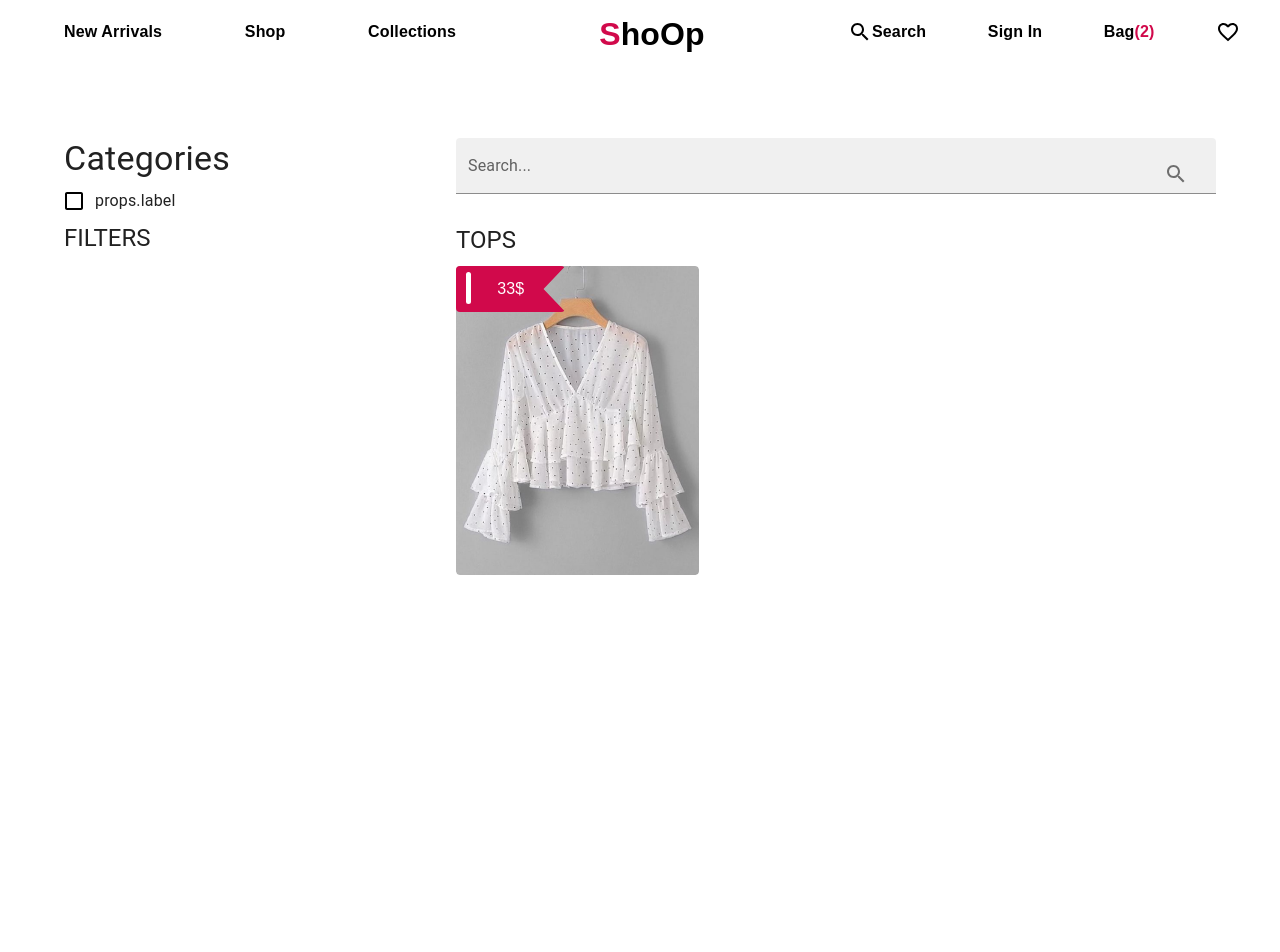
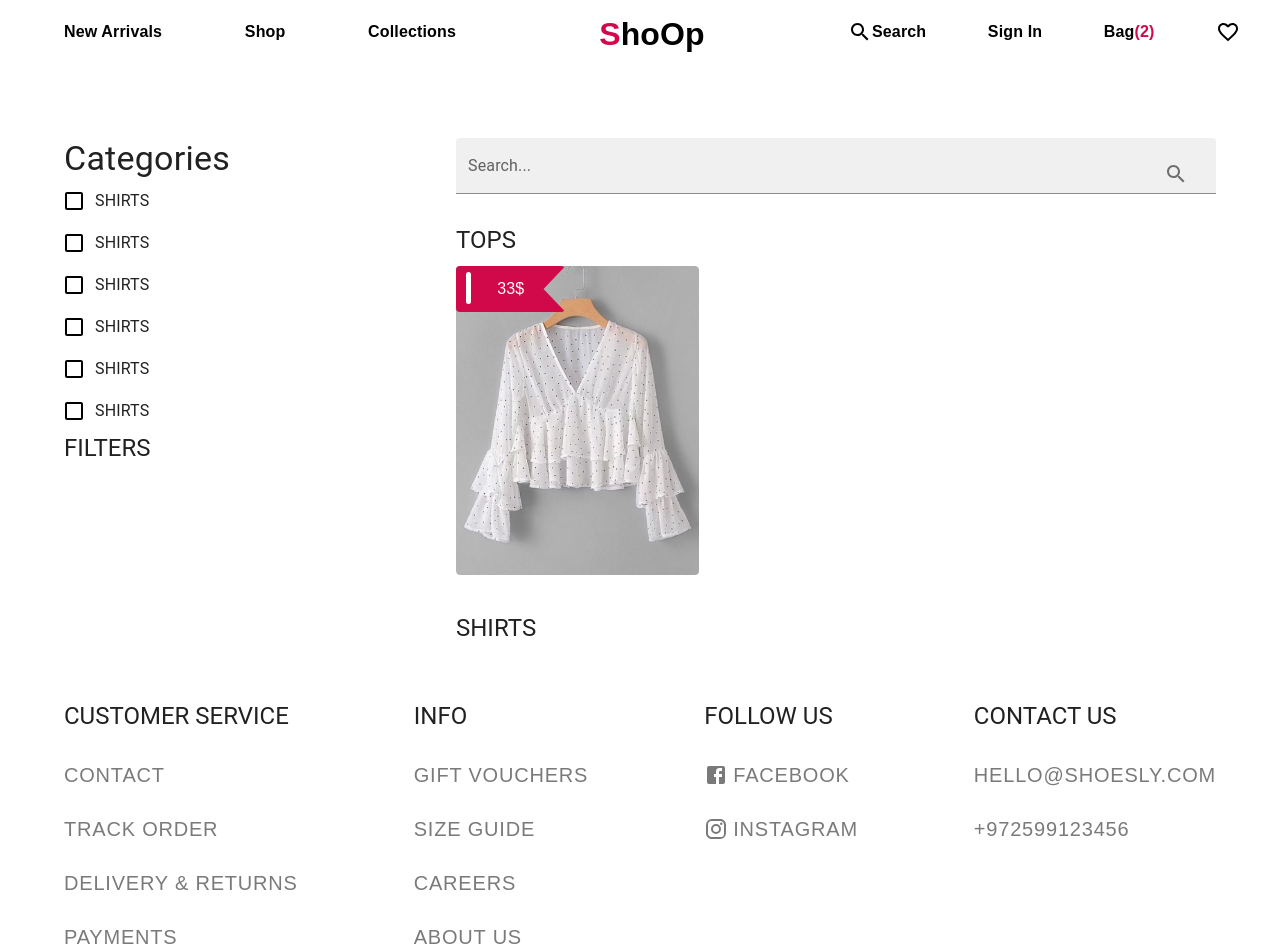
Before and after one commit to G-Gateway-React/ecommerce-MB, a React (Create React App) app: page / in a window 1280 px wide. Shown: the top 952 px of the page. Before the commit the page ends 800 px from the top, so only its background shows below. Built offline with nearby package versions, Linux system fonts and the light colour scheme; a web font is replaced by a local one.

Commit message:
create footer section

```diff
--- a/src/App.tsx
+++ b/src/App.tsx
@@ -3,6 +3,7 @@ import Home from './pages/home/Home'
 import CssBaseline from '@mui/material/CssBaseline';
 import {GlobalStyle} from './style/globalStyle'
 import Catalog from './pages/catalog/Catalog';
+import Footer from './components/footer/Footer';
 
 
 const App: React.FC = () => {
@@ -11,6 +12,7 @@ const App: React.FC = () => {
       <CssBaseline />
       {/* <Home /> */}
       <Catalog />
+      <Footer />
     </GlobalStyle>
   );
 };
--- a/src/components/checkboxCatalog/CheckBoxCatalog.tsx
+++ b/src/components/checkboxCatalog/CheckBoxCatalog.tsx
@@ -1,6 +1,10 @@
 import { FormControlLabel, Checkbox } from "@mui/material";
 
-const CheckBoxCatalog = () => {
+type CheckBoxCatalogProps = {
+  text: string;
+}
+
+const CheckBoxCatalog = (props: CheckBoxCatalogProps) => {
   return (
     <>
       <FormControlLabel
@@ -14,7 +18,7 @@ const CheckBoxCatalog = () => {
             }}
           />
         }
-        label={'props.label'}
+        label={props.text}
       />
     </>
   );
--- /dev/null
+++ b/src/components/footer/Footer.tsx
@@ -0,0 +1,106 @@
+import React from "react";
+import { FooterSection, FooterList } from "./footerComStyle";
+import { Container, Grid, Typography } from "@mui/material";
+import FacebookIcon from "@mui/icons-material/Facebook";
+import InstagramIcon from "@mui/icons-material/Instagram";
+
+const Footer: React.FC = () => {
+  return (
+    <FooterSection>
+      <Container>
+        <Grid
+          sx={{
+            display: "flex",
+            justifyContent: "space-between",
+            alignItems: "start",
+            padding: "0",
+          }}
+          spacing={3}
+        >
+          <Grid item xs={4}>
+            <Typography
+              sx={{
+                fontWeight: "400",
+                fontSize: "24px",
+                lineHeight: "24px",
+                textTransform: "uppercase",
+              }}
+              variant="h5"
+            >
+              customer service
+            </Typography>
+            <FooterList>
+              <li>contact</li>
+              <li>track order</li>
+              <li>delivery &amp; returns</li>
+              <li>payments</li>
+              <li>make a return</li>
+              <li>faq</li>
+            </FooterList>
+          </Grid>
+          <Grid item xs={4}>
+            <Typography
+              sx={{
+                fontWeight: "400",
+                fontSize: "24px",
+                lineHeight: "24px",
+                textTransform: "uppercase",
+              }}
+              variant="h5"
+            >
+              info
+            </Typography>
+            <FooterList>
+              <li>gift vouchers</li>
+              <li>size guide</li>
+              <li>careers</li>
+              <li>about us</li>
+              <li>guide</li>
+              <li>legal policies</li>
+            </FooterList>
+          </Grid>
+          <Grid item xs={4}>
+            <Typography
+              sx={{
+                fontWeight: "400",
+                fontSize: "24px",
+                lineHeight: "24px",
+                textTransform: "uppercase",
+              }}
+              variant="h5"
+            >
+              follow us
+            </Typography>
+            <FooterList>
+              <li>
+                <FacebookIcon /> facebook
+              </li>
+              <li>
+                <InstagramIcon /> instagram
+              </li>
+            </FooterList>
+          </Grid>
+          <Grid item xs={4}>
+            <Typography
+              sx={{
+                fontWeight: "400",
+                fontSize: "24px",
+                lineHeight: "24px",
+                textTransform: "uppercase",
+              }}
+              variant="h5"
+            >
+              contact us
+            </Typography>
+            <FooterList>
+              <li>hello@shoesly.com</li>
+              <li>+972599123456</li>
+            </FooterList>
+          </Grid>
+        </Grid>
+      </Container>
+    </FooterSection>
+  );
+};
+
+export default Footer;
--- /dev/null
+++ b/src/components/footer/footerComStyle.js
@@ -0,0 +1,23 @@
+import styled from '@emotion/styled';
+
+
+export const FooterSection = styled.footer`
+    padding: 50px 0;
+`;
+
+export const FooterList = styled.ul`
+  list-style: none;
+  padding: 0;
+  font-weight: 250;
+  font-size: 20px;
+  line-height: 24px;
+  letter-spacing: 0.04em;
+  color: #00000085;
+  text-transform: uppercase;
+  li{
+    padding: 15px 0;
+    display: flex;
+    align-items: center;
+    gap: 5px
+  }
+`;
--- a/src/pages/catalog/Catalog.tsx
+++ b/src/pages/catalog/Catalog.tsx
@@ -20,7 +20,7 @@ import {
   ImagesShirts,
 } from "./styleCatalog";
 
-const Catalog = () => {
+const Catalog: React.FC = () => {
   return (
     <div>
       <Container>
@@ -31,7 +31,12 @@ const Catalog = () => {
           <Grid item xs={4}>
             <Typography variant="h4">Categories</Typography>
             <FormGroup>
-              <CheckBoxCatalog />
+              <CheckBoxCatalog text={'SHIRTS'} />
+              <CheckBoxCatalog text={'SHIRTS'} />
+              <CheckBoxCatalog text={'SHIRTS'} />
+              <CheckBoxCatalog text={'SHIRTS'} />
+              <CheckBoxCatalog text={'SHIRTS'} />
+              <CheckBoxCatalog text={'SHIRTS'} />
             </FormGroup>
             <Typography variant="h5">FILTERS</Typography>
           </Grid>
@@ -41,6 +46,9 @@ const Catalog = () => {
               label="Search..."
               type="search"
               variant="filled"
+              sx={{
+                bgColor: "red"
+              }}
               fullWidth={true}
               InputProps={{
                 endAdornment: (
--- a/src/pages/catalog/styleCatalog.js
+++ b/src/pages/catalog/styleCatalog.js
@@ -2,16 +2,16 @@ import styled from "@emotion/styled";
 import { TextField } from "@mui/material";
 
 export const InputSearch = styled(TextField)`
-  background-color: #fff;
-  .MuiTextField-root {
-    background-color: #fff;
+  background-color: rgba(255, 255, 255, 1) !important;
+  opacity: 1;
+  .MuiInputBase-root-MuiFilledInput-root {
+    background-color: rgba(255, 255, 255, 1)
   }
 `;
 
 export const ImagesTops = styled.div`
   display: flex;
   flex-wrap: wrap;
-  height: 100px;
   gap: 10px;
 
   div {
```
